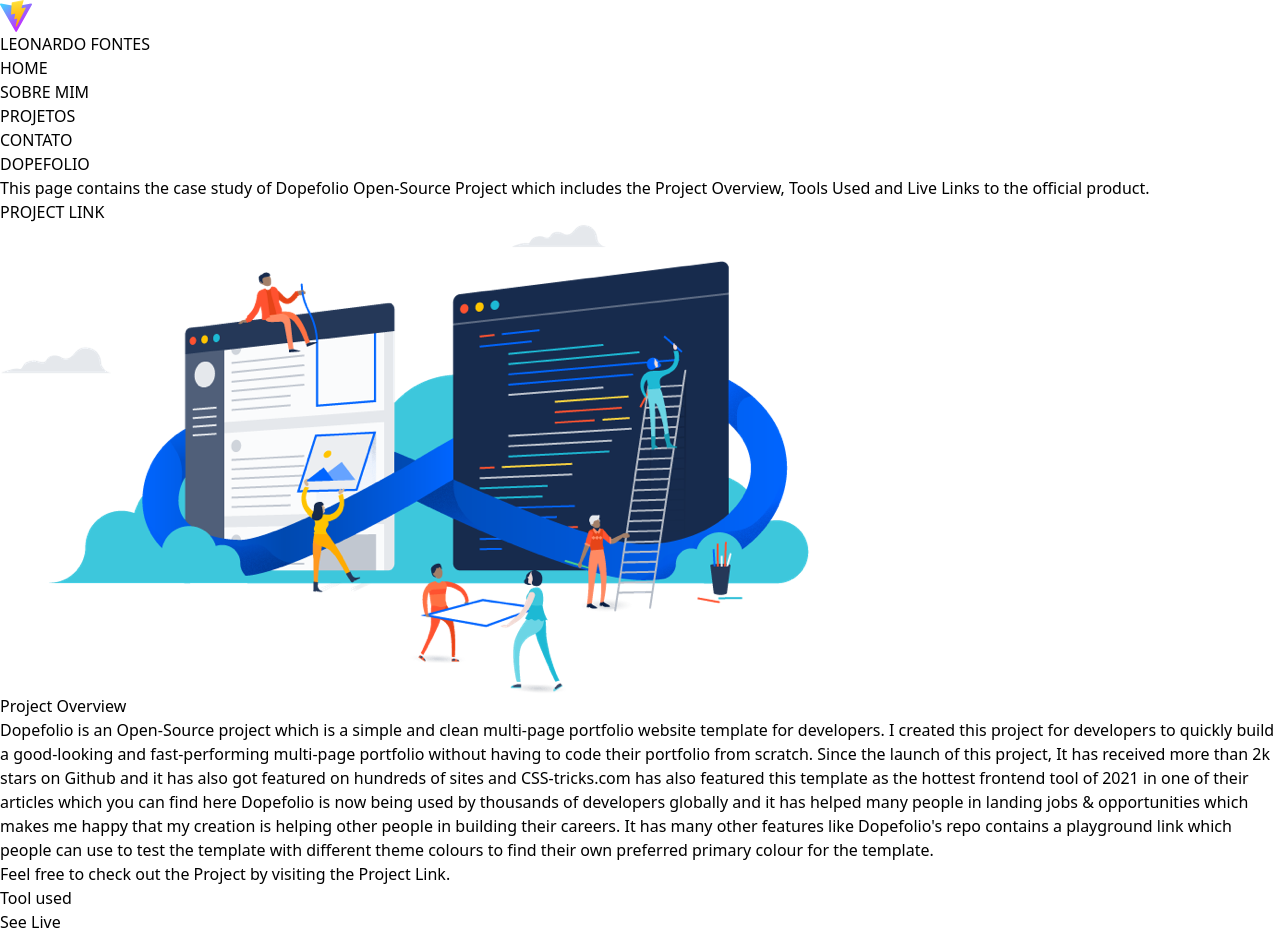
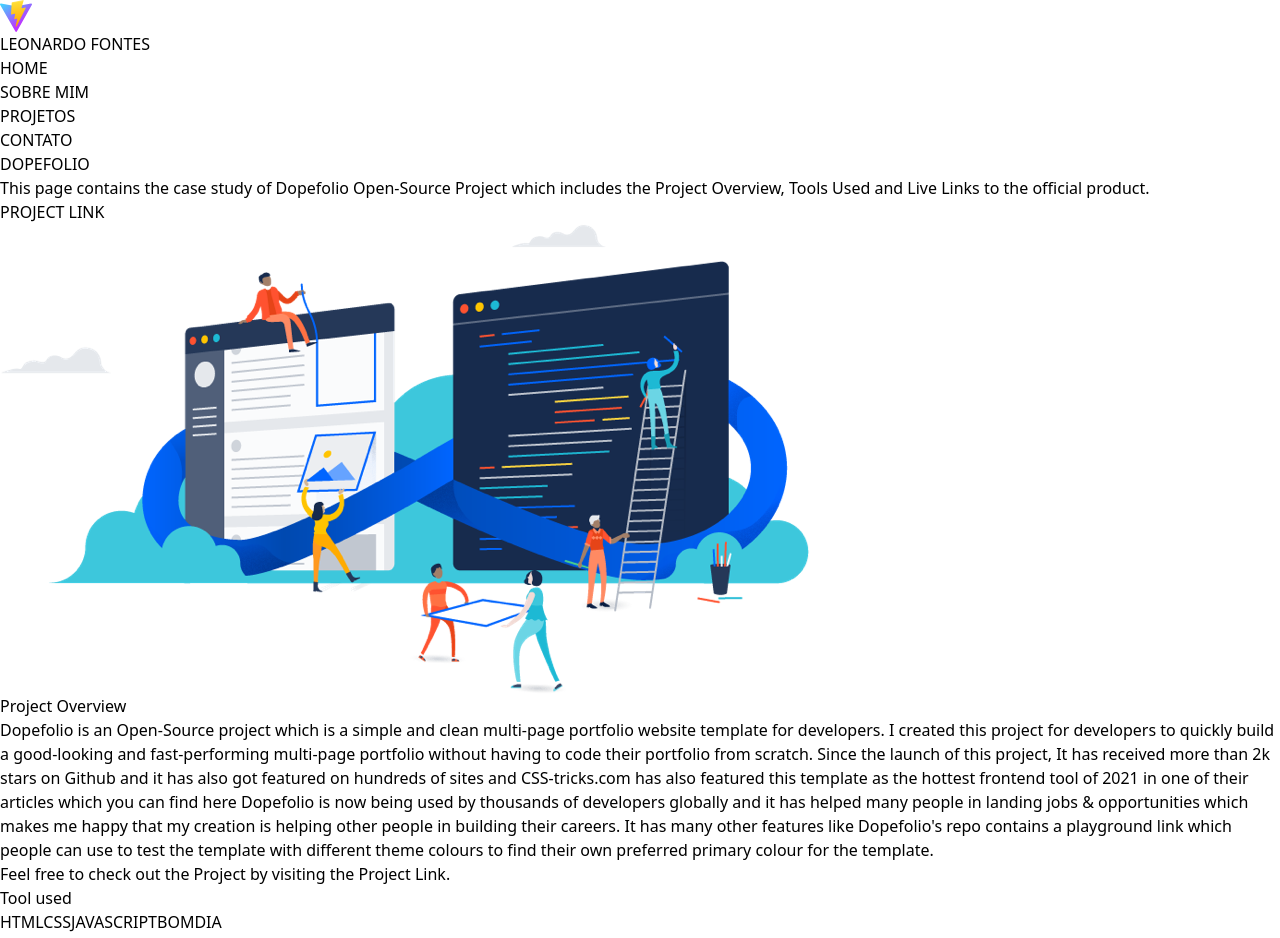
Before and after one commit to leonardo-fontes/portfolio, a React (Vite) app: page / in a window 1280 px wide. Shown: the top 938 px of the page. Built offline with nearby package versions, Linux system fonts and the light colour scheme.

Commit message:
bug corrigido

```diff
--- a/src/components/pages/About.jsx
+++ b/src/components/pages/About.jsx
@@ -1,6 +1,19 @@
 import Button from "../layout/Button";
 import Tag from "../layout/Tag";
 function About() {
+  const tags = [
+    "HTML",
+    "CSS",
+    "JAVASCRIPT",
+    "TYPESCRIPT",
+    "REACT.JS",
+    "TAILWINDCSS",
+    "GIT",
+    "GITHUB",
+    "RESPONSIVE DESIGN",
+    "SEO",
+    ".NET",
+  ];
   return (
     <>
       <div className="flex flex-col container mx-auto my-32 text-white">
@@ -35,17 +48,9 @@
           <div className="flex flex-col gap-10 w-1/2">
             <h4 className="font-bold text-3xl">Minhas Habilidades</h4>
             <div className="flex gap-4 flex-wrap w-10/12">
-              <Tag text={"HTML"} />
-              <Tag text={"CSS"} />
-              <Tag text={"JAVASCRIPT"} />
-              <Tag text={"TYPESCRIPT"} />
-              <Tag text={"REACT.JS"} />
-              <Tag text={"TAILWINDCSS"} />
-              <Tag text={"GIT"} />
-              <Tag text={"GITHUB"} />
-              <Tag text={"RESPONSIVE DESIGN"} />
-              <Tag text={"SEO"} />
-              <Tag text={".NET"} />
+              {tags.map((tag) => (
+                <Tag text={tag} />
+              ))}
             </div>
           </div>
         </div>
--- a/src/components/pages/Project.jsx
+++ b/src/components/pages/Project.jsx
@@ -30,9 +30,9 @@
 
               <h3 className="font-semibold text-3xl mt-6">Tool used</h3>
               <div className="flex flex-wrap gap-4">
-                {tags.forEach((tag) => {
+                {tags.map((tag) => (
                   <Tag text={tag} />
-                })}
+                ))}
               </div>
 
               <h3 className="font-semibold text-3xl mt-6">See Live</h3>
```
